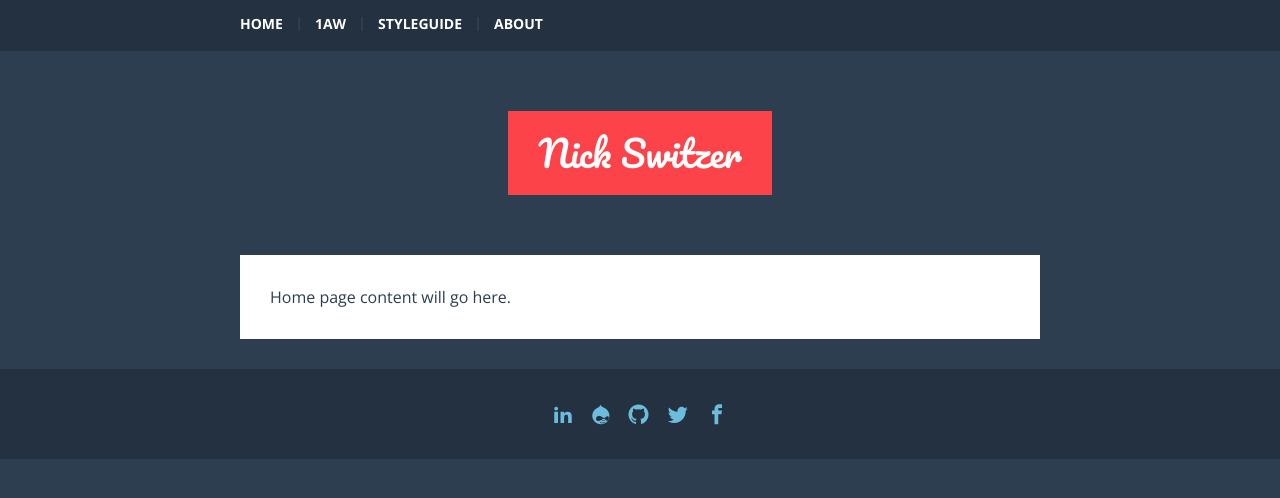
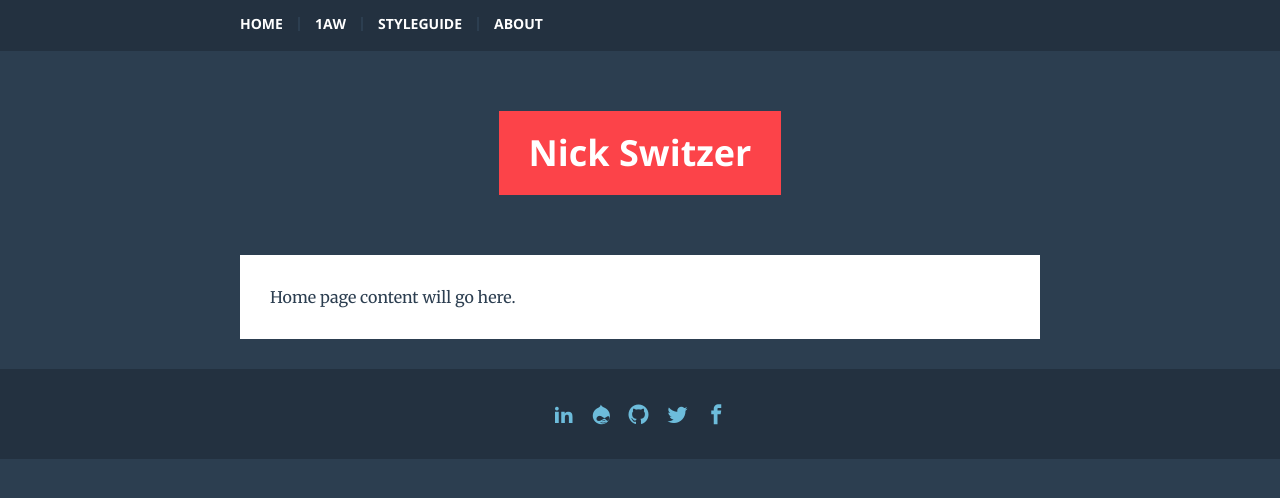
Before and after one commit to nswitzer/1aw, a Jekyll site: the page built from index.html, in a window 1280 px wide. Shown: the top 498 px of the page. Built offline with Jekyll 4.4.1, drawn with Linux system fonts in a browser that asks for light colours; some web fonts are replaced.

Commit message:
cleaning up variable definitions and adding a test font

```diff
--- a/_includes/head.html
+++ b/_includes/head.html
@@ -9,6 +9,7 @@
   <link rel="stylesheet" href="{{ "/css/main.css" | prepend: site.baseurl }}">
   <link href='https://fonts.googleapis.com/css?family=Pacifico' rel='stylesheet' type='text/css'>
   <link href='https://fonts.googleapis.com/css?family=Open+Sans:400,400italic,700,700italic' rel='stylesheet' type='text/css'>
+  <link href='https://fonts.googleapis.com/css?family=Merriweather:400,400italic,700,700italic' rel='stylesheet' type='text/css'>
 
   <link rel="canonical" href="{{ page.url | replace:'index.html','' | prepend: site.baseurl | prepend: site.url }}">
   <link rel="alternate" type="application/rss+xml" title="{{ site.title }}" href="{{ "/feed.xml" | prepend: site.baseurl | prepend: site.url }}">
--- a/_sass/base/_base.scss
+++ b/_sass/base/_base.scss
@@ -18,7 +18,7 @@ dl, dd, ol, ul, figure {
  */
 body {
     font: $base-font-weight #{$base-font-size}/#{$base-line-height} $base-font-family;
-    color: $text-color;
+    color: $base-font-color;
     -webkit-text-size-adjust: 100%;
     -webkit-font-feature-settings: "kern" 1;
     -moz-font-feature-settings: "kern" 1;
@@ -66,12 +66,12 @@ h1, h2, h3, h4, h5, h6 {
  * Links
  */
 a {
-    color: $link-color;
+    color: $link-font-color;
     text-decoration: none;
     @include fade;
 
     &:hover {
-        color: $link-color-hover;
+        color: $link-font-color-hover;
         @include fade;
     }
 }
--- a/_sass/base/_vars.scss
+++ b/_sass/base/_vars.scss
@@ -3,7 +3,7 @@
  */
 
 //
-// Color Palette
+// Colors
 //
 
 $gray-blue: #2c3e50;
@@ -13,30 +13,15 @@ $light-blue: #6dbcdb;
 $white: #ffffff;
 
 
-//
-// Global Elements
-//
+// Sitewide Color Definitions
+$body-bg-color: $gray-blue;
 
-// Links
-$link-color: $light-blue;
-$link-color-hover: $light-gray;
+// Element Color Definitions
+$preloader-bg-color: $white;
 
-//
-// Component Color Definitions
-//
+$site-title-bg-color: $red;
 
-// Global
-$bg-body: $gray-blue;
-
-// Preloader
-$bg-preloader: $white;
-
-// Title/Logo
-$bg-site-title: $red;
-$text-site-title: $white;
-
-// Main Content
-$bg-page-content: $white;
+$page-content-bg-color: $white;
 
 
 //
@@ -45,39 +30,44 @@ $bg-page-content: $white;
 
 $pacifico: 'Pacifico',  cursive; // Available weights: 400
 $open-sans: 'Open Sans', sans-serif; // Available weights: 400, 700
+$merriweather: 'Merriweather', serif; // Available weights: 400, 700
 $icomoon: 'icomoon';
 $arial: Arial, sans-serif;
 
 // Sitewide Font Definitions
-$base-font-family: $open-sans;
+$base-font-family: $merriweather;
 $base-font-size: 16px;
 $base-font-weight: 400;
+$base-font-color: $gray-blue;
 $base-line-height: 1.5;
 
+$link-font-color: $light-blue;
+$link-font-color-hover: $light-gray;
+
 // Element Font Definitions
-$font-site-title: $pacifico;
+$site-title-font-family: $open-sans;
+$site-title-font-size: 36px;
+$site-title-font-weight: 700;
+$site-title-font-color: $white;
 
+$nav-font-family: $open-sans;
 $nav-font-size: 14px;
-
-// Sitewide Font Colors
-$text-color: $gray-blue;
-$text-main-nav: $white;
-$text-main-nav-hover: $red;
+$nav-font-weight: 700;
+$nav-font-color: $white;
+$nav-font-color-hover: $red;
 
 
 //
 // Margins, Spacing and Dimensions
 //
 
-// General
+// Sitewide Spacing Definitions
 $spacing-unit: 30px;
-$content-width:    800px;
+$content-width: 800px;
 
 // Breakpoints
 $small: 600px;
 $large: 800px;
-$on-palm:          600px;
-$on-laptop:        800px;
 
 
 //
--- a/_sass/component/_preloader.scss
+++ b/_sass/component/_preloader.scss
@@ -11,6 +11,6 @@
         width: 100%;
         height: 100%;
         overflow: visible;
-        background: $bg-preloader url('../assets/preloader.svg') no-repeat center center;
+        background: $preloader-bg-color url('../assets/preloader.svg') no-repeat center center;
     }
 }
--- a/_sass/theme/_global.scss
+++ b/_sass/theme/_global.scss
@@ -3,19 +3,20 @@
  */
 
 body {
-	background: $bg-body;
+	background: $body-bg-color;
 }
 
 // Site Title/Logo
 .site-title {
-	font-family: $font-site-title;
-	font-size: 36px;
+	font-family: $site-title-font-family;
+	font-size: $site-title-font-size;
+	font-weight: $site-title-font-weight;
 	text-align: center;
 }
 
 a.site-title-text {
-	background: $bg-site-title;
-	color: $text-site-title;
+	background: $site-title-bg-color;
+	color: $site-title-font-color;
  	padding: 15px 30px;
  	display: inline-block;
 }
@@ -24,7 +25,7 @@ a.site-title-text {
 .page-content {
 
 	.wrapper {
- 		background-color: $bg-page-content;
+ 		background-color: $page-content-bg-color;
  		padding-top: $spacing-unit;
  		padding-bottom: $spacing-unit;
  	}
--- a/_sass/theme/_nav.scss
+++ b/_sass/theme/_nav.scss
@@ -4,8 +4,9 @@
 
 .site-nav {
 	background-color: darken($gray-blue, 5%);
+	font-family: $nav-font-family;
 	font-size: $nav-font-size;
-	font-weight: 700;
+	font-weight: $nav-font-weight;
 	text-transform: uppercase;
 	@include clearfix;
 
@@ -43,7 +44,7 @@
 	}
 
 	a {
-		color: $text-main-nav;
+		color: $nav-font-color;
 		display: block;
 		line-height: 1;
 		padding: $spacing-unit/2;
@@ -58,7 +59,7 @@
 		&:hover,
 		&:active {
 			text-decoration: none;
-			color: $text-main-nav-hover;
+			color: $nav-font-color-hover;
 		}
 	}
 }
@@ -69,13 +70,14 @@
 	background-color: darken($gray-blue, 5%);
 	padding: $spacing-unit/2;
 	text-transform: uppercase;
+	font-family: $nav-font-family;
 	font-size: $nav-font-size;
-	font-weight: 700;
-	color: $text-main-nav;
+	font-weight: $nav-font-weight;
+	color: $nav-font-color;
 
 	&:hover,
 	&:active {
-		color: $text-main-nav-hover;
+		color: $nav-font-color-hover;
 	}
 
 	&:before {
```
